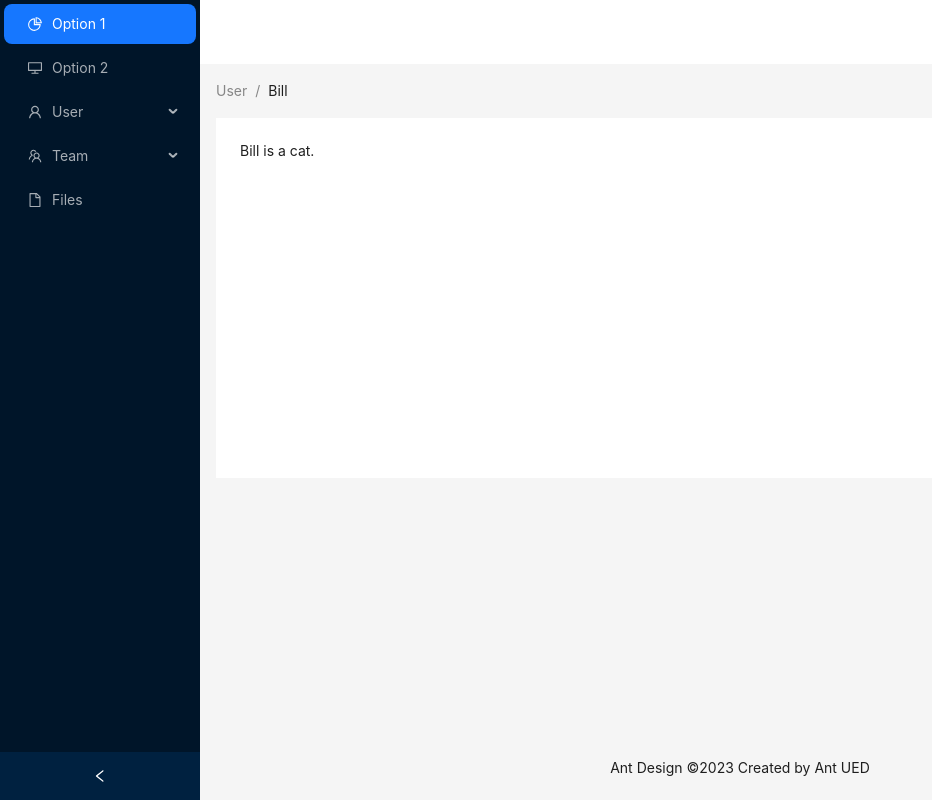
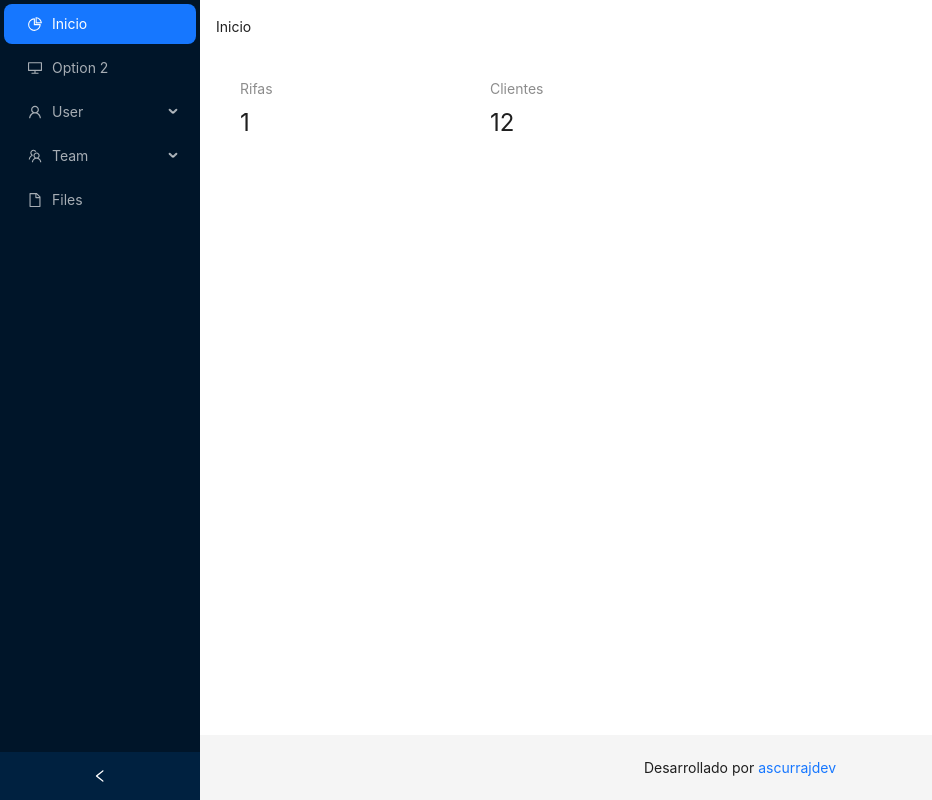
Before and after one commit to ascurrajdev/frontRifas, a React (Vite) app: page / in a window 1280 px wide. Shown: the whole page, without its empty margins (0-932 px from the left). Built offline with nearby package versions, Linux system fonts and the light colour scheme; no server answers; the HTML template or start-up script is replaced by a standard one.

Commit message:
Cambios en la pantalla de inicio

```diff
--- a/src/screens/HomeScreen.tsx
+++ b/src/screens/HomeScreen.tsx
@@ -7,7 +7,7 @@ import {
   UserOutlined,
 } from '@ant-design/icons';
 import type { MenuProps } from 'antd';
-import { Breadcrumb, Layout, Menu, theme } from 'antd';
+import { Breadcrumb, Layout, Menu, theme, Statistic, Row, Col } from 'antd';
 
 const { Header, Content, Footer, Sider } = Layout;
 
@@ -28,7 +28,7 @@ function getItem(
 }
 
 const items: MenuItem[] = [
-  getItem('Option 1', '1', <PieChartOutlined />),
+  getItem('Inicio', '1', <PieChartOutlined />),
   getItem('Option 2', '2', <DesktopOutlined />),
   getItem('User', 'sub1', <UserOutlined />, [
     getItem('Tom', '3'),
@@ -51,18 +51,26 @@ export const HomeScreen: React.FC = () => {
         <div className="demo-logo-vertical" />
         <Menu theme="dark" defaultSelectedKeys={['1']} mode="inline" items={items} />
       </Sider>
-      <Layout>
-        <Header style={{ padding: 0, background: colorBgContainer }} />
+      <Layout style={{
+        background: colorBgContainer
+      }}>
+        {/* <Header style={{ padding: 0, background: colorBgContainer }} /> */}
         <Content style={{ margin: '0 16px' }}>
           <Breadcrumb style={{ margin: '16px 0' }}>
-            <Breadcrumb.Item>User</Breadcrumb.Item>
-            <Breadcrumb.Item>Bill</Breadcrumb.Item>
+            <Breadcrumb.Item>Inicio</Breadcrumb.Item>
           </Breadcrumb>
-          <div style={{ padding: 24, minHeight: 360, background: colorBgContainer }}>
-            Bill is a cat.
+          <div style={{ padding: 24, minHeight: 360 }}>
+            <Row>
+                <Col span={6}>
+                    <Statistic title="Rifas" value={1} />
+                </Col>
+                <Col span={6}>
+                    <Statistic title="Clientes" value={12} />
+                </Col>
+            </Row>
           </div>
         </Content>
-        <Footer style={{ textAlign: 'center' }}>Ant Design ©2023 Created by Ant UED</Footer>
+        <Footer style={{ textAlign: 'center' }}>Desarrollado por <a href="https://www.ascurrajdev.co">ascurrajdev</a></Footer>
       </Layout>
     </Layout>
   );
```
